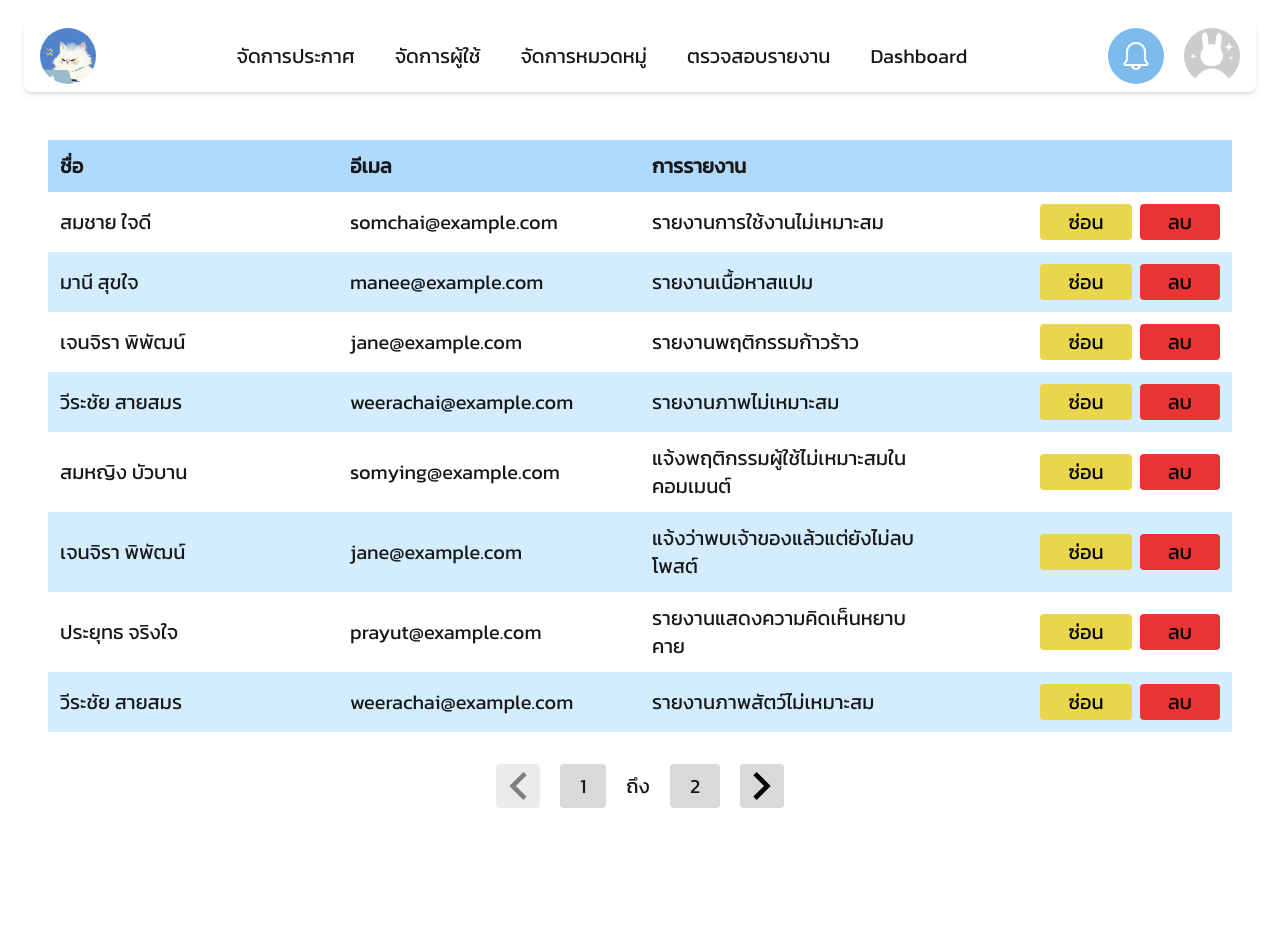
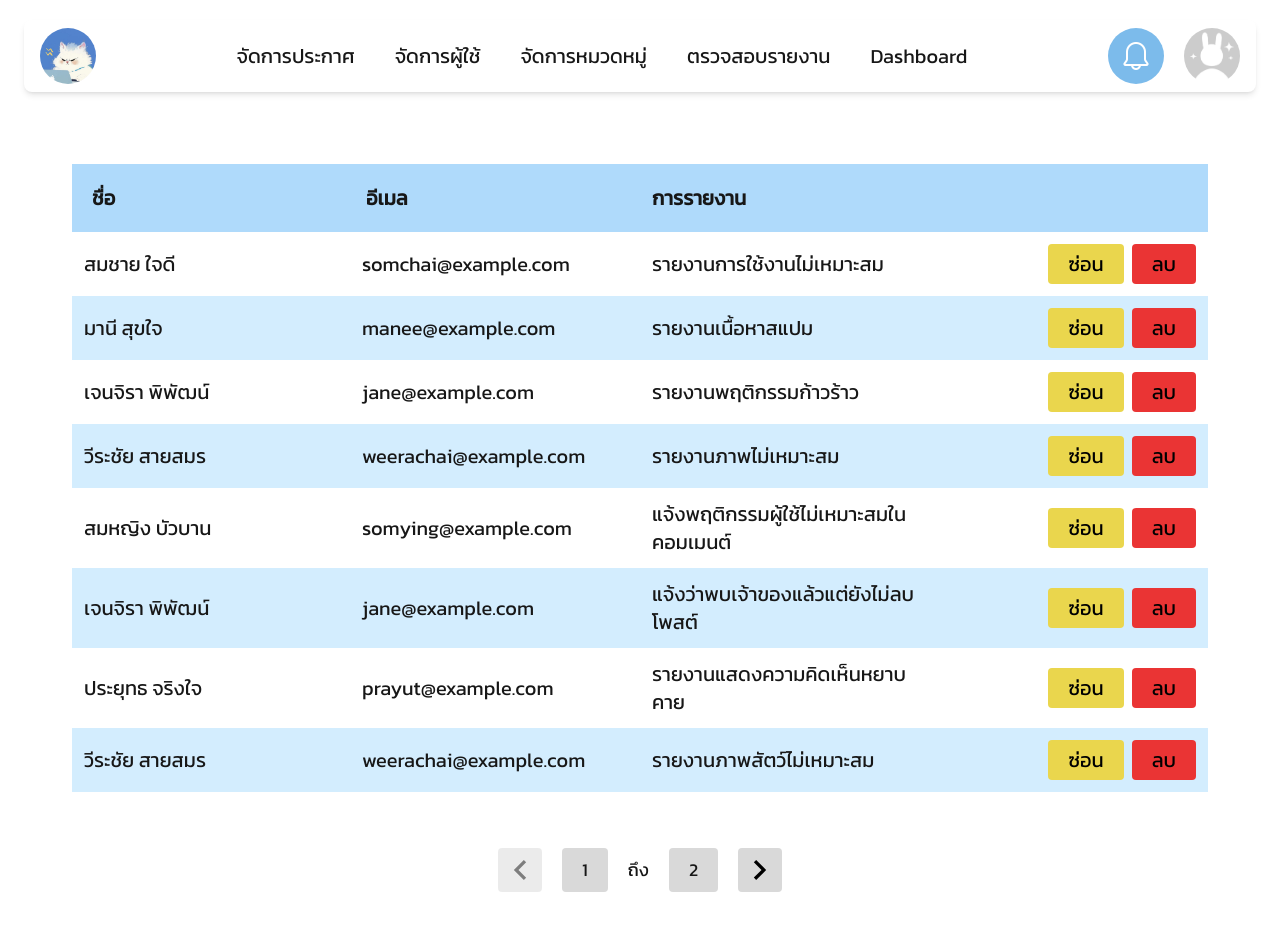
Before and after one commit to omega1234az/taily-community, a Next.js app: page /report in a window 1280 px wide. Shown: the top 930 px of the page. Before the commit the page ends 856 px from the top, so only its background shows below. Built offline with nearby package versions, Linux system fonts and the light colour scheme.

Commit message:
Update UI

```diff
--- a/app/(admin)/report/layout.tsx
+++ b/app/(admin)/report/layout.tsx
@@ -8,7 +8,7 @@ const ReportLayout = ({ children }: { children: React.ReactNode }) => {
     <div>
       <TopNavbar />
 
-      <main className=" m-12 overflow-auto">{children}</main>
+      <main className="m-10 sm:m-12 lg:m-18 overflow-auto">{children}</main>
     </div>
   );
 };
--- a/app/(admin)/report/page.tsx
+++ b/app/(admin)/report/page.tsx
@@ -95,7 +95,7 @@ export default function Report() {
 
   return (
     <div className="w-full">
-      <div className="grid grid-cols-4 font-semibold bg-[#AFDAFB] p-3 xl:text-xl lg:text-lg md:text-sm sm:text-xs text-[8px]">
+      <div className="grid grid-cols-4 font-semibold bg-[#AFDAFB] sm:p-5 p-3 xl:text-xl lg:text-lg md:text-sm sm:text-xs text-[10px]">
         <div>ชื่อ</div>
         <div>อีเมล</div>
         <div className="lg:pl-3 sm:pl-7 pl-6">การรายงาน</div>
@@ -114,13 +114,13 @@ export default function Report() {
           <div className="text-right space-x-2">
             <button
               onClick={() => handleHide(index)}
-              className="bg-[#EAD64D] hover:bg-yellow-300 text-black md:px-7 sm:px-5 px-2 py-1 rounded cursor-pointer"
+              className="bg-[#EAD64D] hover:bg-yellow-300 text-black sm:px-5 sm:py-1.5 px-3 py-1 rounded cursor-pointer"
             >
               ซ่อน
             </button>
             <button
               onClick={() => handleDelete(index)}
-              className="bg-[#EA3434] hover:bg-red-700 text-black md:px-7 sm:px-5 px-2 py-1 rounded cursor-pointer"
+              className="bg-[#EA3434] hover:bg-red-700 text-black sm:px-5 sm:py-1.5 px-3 py-1 rounded cursor-pointer"
             >
               ลบ
             </button>
@@ -128,39 +128,29 @@ export default function Report() {
         </div>
       ))}
 
-      <div className="flex justify-center items-center space-x-5 pt-8">
+      <div className="flex justify-center items-center space-x-5 lg:pt-14 sm:pt-10 pt-8">
         <button
           onClick={() => paginate(Math.max(1, currentPage - 1))}
           disabled={currentPage === 1}
-          className="flex items-center justify-center bg-[#D9D9D9] rounded sm:p-2 p-1.5 disabled:opacity-50 cursor-pointer"
+          className="bg-[#D9D9D9] rounded sm:p-3 p-2 disabled:opacity-50 cursor-pointer"
         >
-          <img
-            src="/home/arrow.svg"
-            alt="arrow"
-            className="xl:w-7 lg:w-5 md:w-3 sm:w-2.5 w-2 object-contain"
-          />
+          <img src="/home/arrow.svg" alt="arrow" className="w-3 sm:w-5" />
         </button>
 
-        <span className="bg-[#D9D9D9] rounded xl:px-5 xl:py-2 py-1 lg:px-4 sm:px-3 px-2 text-center xl:text-xl lg:text-lg md:text-sm sm:text-xs text-[8px]">
+        <span className="bg-[#D9D9D9] rounded lg:px-5 sm:py-2 sm:px-4.5 px-3 py-1.5 lg:text-lg sm:text-[16px] text-[10px]">
           {currentPage}
         </span>
-        <span className="xl:text-xl lg:text-lg md:text-sm sm:text-xs text-[8px]">
-          ถึง
-        </span>
-        <span className="bg-[#D9D9D9] rounded xl:px-5 xl:py-2 py-1 lg:px-4 sm:px-3 px-2 text-center xl:text-xl lg:text-lg md:text-sm sm:text-xs text-[8px]">
+        <span className="lg:text-lg sm:text-[16px] text-[12px]">ถึง</span>
+        <span className="bg-[#D9D9D9] rounded lg:px-5 sm:py-2 sm:px-4.5 px-3 py-1.5 lg:text-lg sm:text-[16px] text-[10px]">
           {totalPages}
         </span>
 
         <button
           onClick={() => paginate(Math.min(totalPages, currentPage + 1))}
           disabled={currentPage === totalPages}
-          className="flex items-center justify-center bg-[#D9D9D9] rounded sm:p-2 p-1.5 disabled:opacity-50 cursor-pointer"
+          className="bg-[#D9D9D9] rounded sm:p-3 p-2 disabled:opacity-50 cursor-pointer"
         >
-          <img
-            src="/home/arrowl.svg"
-            alt="arrowl"
-            className="xl:w-7 lg:w-5 md:w-3 sm:w-2.5 w-2 object-contain"
-          />
+          <img src="/home/arrowl.svg" alt="arrowl" className="w-3 sm:w-5" />
         </button>
       </div>
     </div>
```
